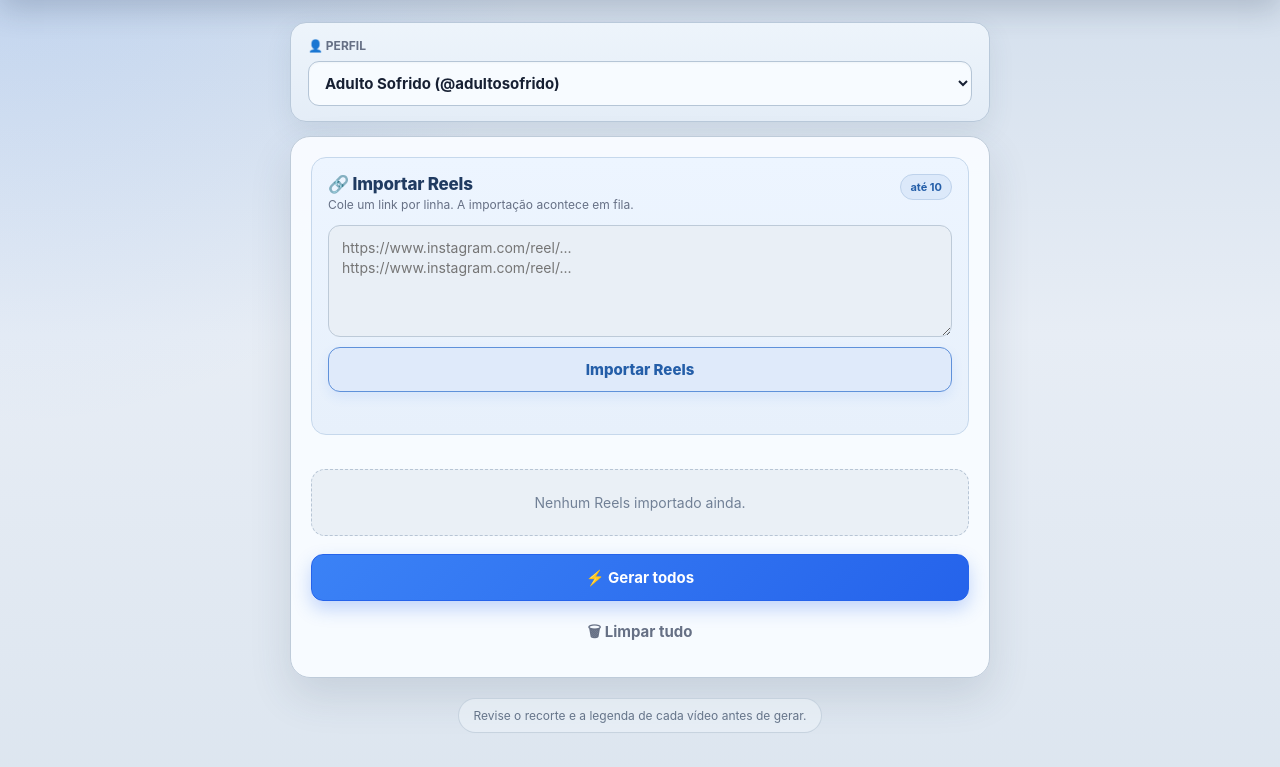
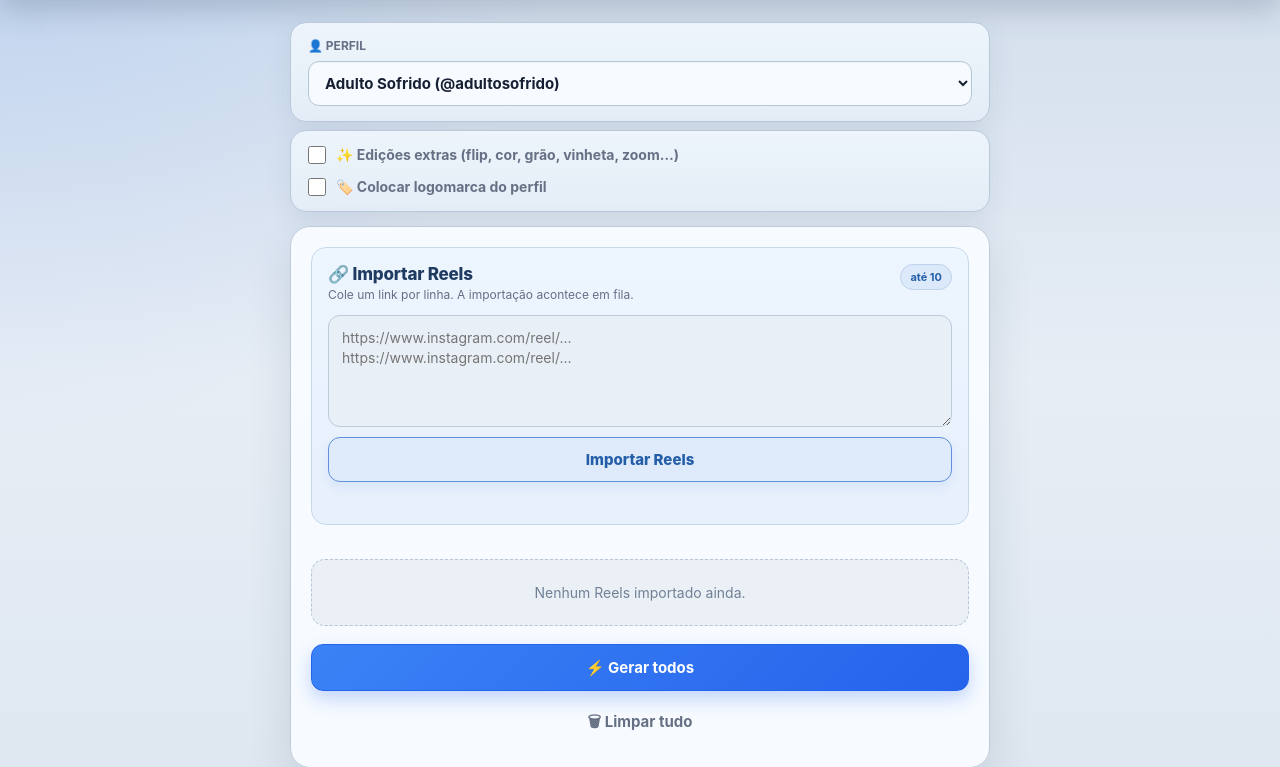
Before and after one commit to TeemotioBB/GERADOR-DE-MEMES, a Flask app: page / in a window 1280 px wide. Shown: the part 107-874 px from the top of the page. Before the commit the page ends 840 px from the top, so only its background shows below. Run offline with Flask 3, Linux system fonts and the light colour scheme.

Commit message:
Update index.html

```diff
--- a/templates/index.html
+++ b/templates/index.html
@@ -343,6 +343,17 @@
       <option value="achadinhosofcs">achadinhosofcs (@achadinhosofcs)</option>
       <option value="viajantesofrida">Viajante Sofrida (@viajantesofrida)</option>
     </select>
+  </div>
+
+  <div class="perfil-bar" style="margin-top:-6px;">
+    <label style="display:flex;align-items:center;gap:10px;cursor:pointer;font-size:14px;font-weight:650;">
+      <input type="checkbox" id="chkEdicoesExtras" style="width:18px;height:18px;accent-color:#3b82f6;">
+      ✨ Edições extras (flip, cor, grão, vinheta, zoom…)
+    </label>
+    <label style="display:flex;align-items:center;gap:10px;cursor:pointer;font-size:14px;font-weight:650;margin-top:6px;">
+      <input type="checkbox" id="chkUsarLogo" style="width:18px;height:18px;accent-color:#3b82f6;">
+      🏷️ Colocar logomarca do perfil
+    </label>
   </div>
 
   <div class="card">
@@ -904,6 +915,8 @@ https://www.instagram.com/reel/..."></textarea>
     barraGeral.classList.add('mostrar'); resumo.classList.add('mostrar');
 
     const perfilSel = document.getElementById('seletorPerfil').value;
+    const edicoesExtras = document.getElementById('chkEdicoesExtras').checked;
+    const usarLogo = document.getElementById('chkUsarLogo').checked;
     let feitos=0, ok=0, falhas=0; const ids=[];
     for (const it of fila){
       it.estado='processando'; render();
@@ -911,7 +924,16 @@ https://www.instagram.com/reel/..."></textarea>
       try {
         const resp = await fetch('/gerar',{
           method:'POST', headers:{'Content-Type':'application/json'},
-          body:JSON.stringify({id:it.jobId, legenda:it.legenda.trim(), crop:it.box, perfil:perfilSel})
+          body:JSON.stringify({
+            id: it.jobId,
+            legenda: it.legenda.trim(),
+            crop: it.box,
+            perfil: perfilSel,
+            uniqueness: {
+              edicoes_extras: edicoesExtras,
+              usar_logo: usarLogo
+            }
+          })
         });
         const j = await resp.json();
         if (!resp.ok) throw new Error(j.erro||'erro');
```
